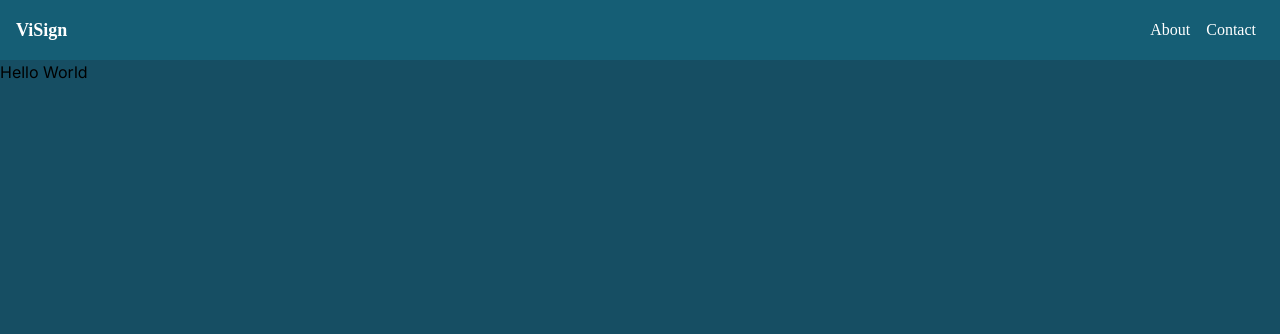
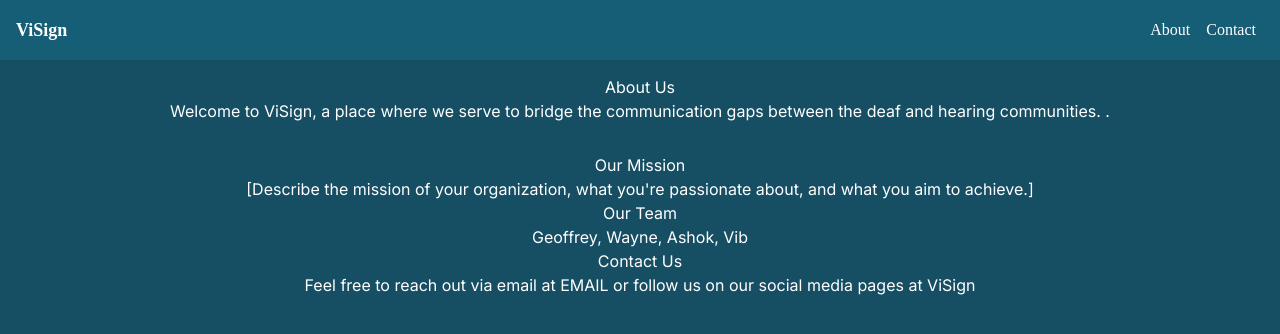
Before and after one commit to AshokSaravanan222/LAHacks24, a Next.js app in the folder client/visign/: page /about in a window 1280 px wide. Shown: the top 334 px of the page. Built offline with nearby package versions, Linux system fonts and the light colour scheme.

Commit message:
sample about page

```diff
--- a/client/visign/src/app/about/page.tsx
+++ b/client/visign/src/app/about/page.tsx
@@ -1,13 +1,29 @@
 import Navbar from '@/components/Navbar'
 import React from 'react'
 
-const page = () => {
+const AboutUsPage = () => {
   return (
     <div>
-    <Navbar />
-    <div>Hello World</div>
+      <Navbar />
+      <div style={{ margin: '15px', textAlign: 'center' , color: 'white'}}>
+        <h1>About Us</h1>
+        <p>Welcome to ViSign, a place where we serve to bridge the communication gaps between the deaf and hearing communities. .</p>
+        <section style={{ marginTop: '30px' }}>
+          <h2>Our Mission</h2>
+          <p>[Describe the mission of your organization, what you're passionate about, and what you aim to achieve.]</p>
+        </section>
+        <section>
+          <h2>Our Team</h2>
+          <p>Geoffrey, Wayne, Ashok, Vib</p>
+        </section>
+        <section>
+          <h2>Contact Us</h2>
+          <p>Feel free to reach out via email at EMAIL or follow us on our social media pages at ViSign</p>
+        </section>
+      </div>
     </div>
-  )
+  );
 }
 
-export default page
+// Exporting the component for use in other parts of your application
+export default AboutUsPage;
```
